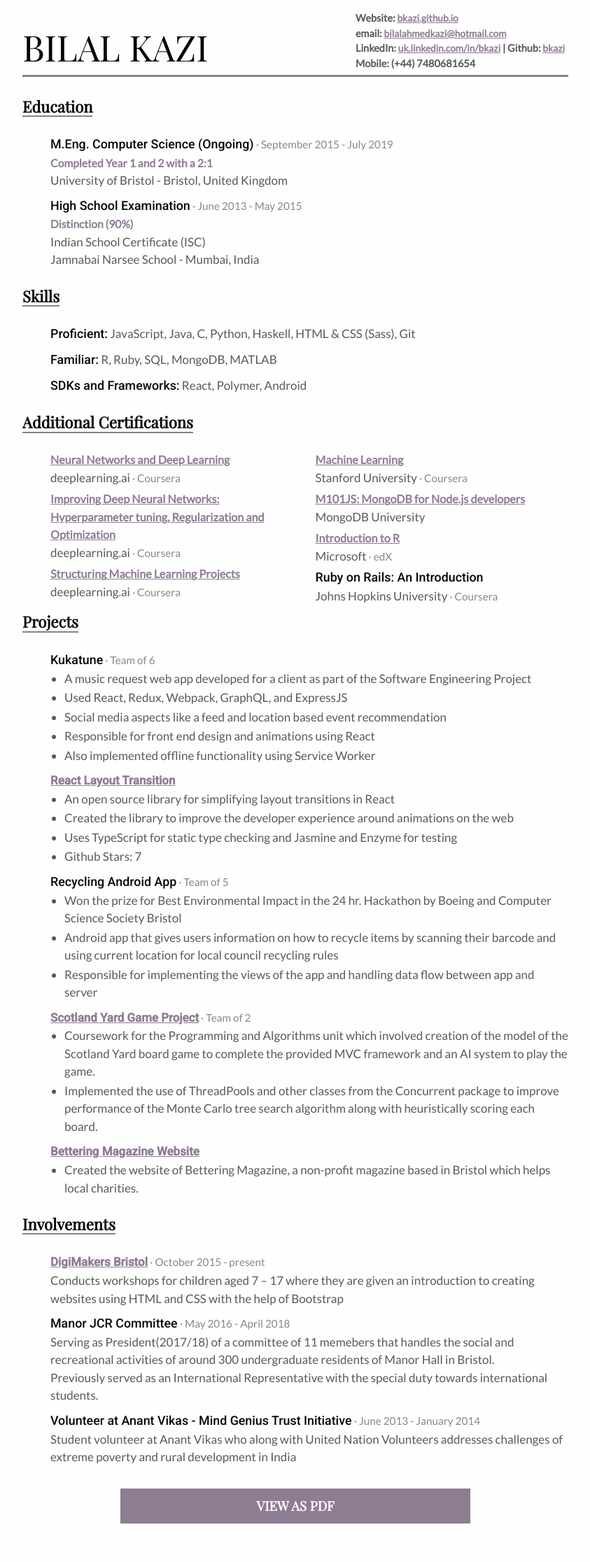
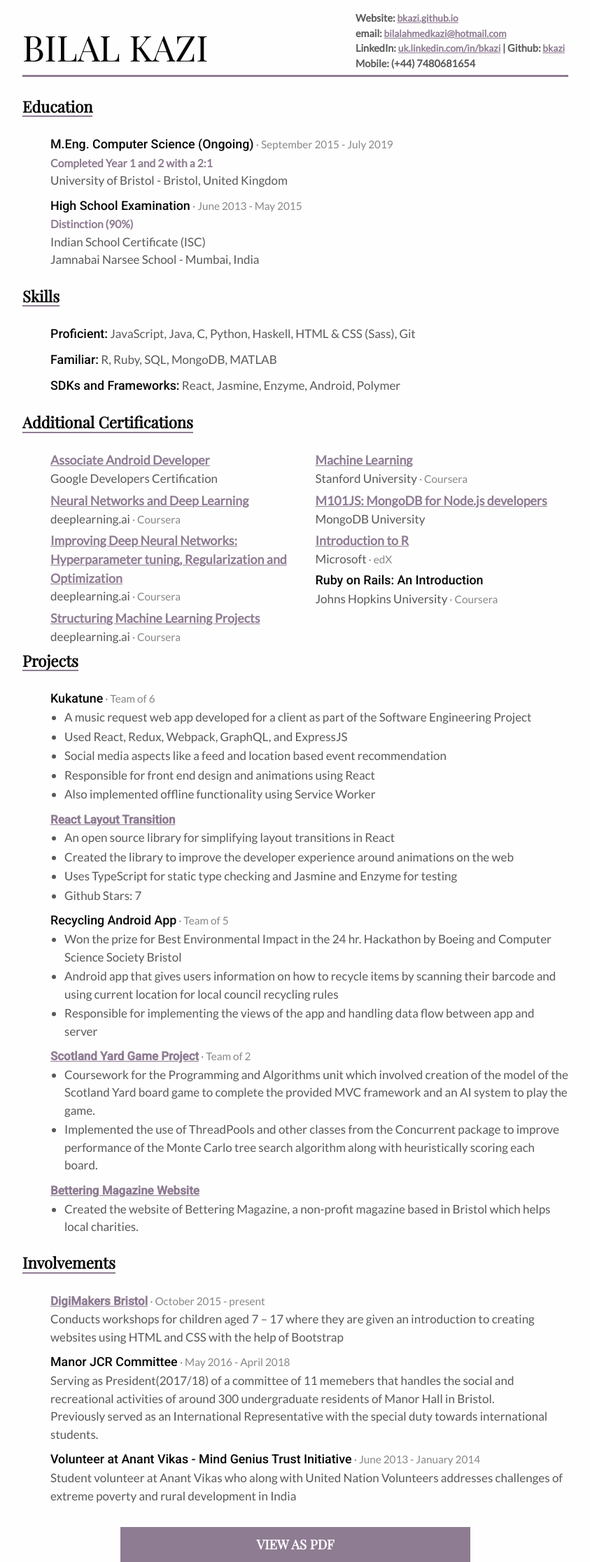
Before and after one commit to bkazi/bkazi.github.io, a Jekyll site: the page built from resume/index.html, in a window 1280 px wide. Shown: the whole page at 70% size, without its empty margins (218-1061 px from the left). Built offline with Jekyll 4.4.1, drawn with Linux system fonts in a browser that asks for light colours; before the commit the page ends 2177 px from its top, so only the background shows below that.

Commit message:
Update with new cert and some style fixes

```diff
--- a/_sass/_resume.scss
+++ b/_sass/_resume.scss
@@ -85,6 +85,10 @@ p {
   margin-top: 1em;
   padding-left: 40px;
 
+  a {
+    font-size: 1.05em;
+  }
+
   p {
     break-inside: avoid;
   }
--- a/resume/index.html
+++ b/resume/index.html
@@ -69,7 +69,7 @@ layout: compress
               <p><strong>Familiar:</strong> R, Ruby, SQL, MongoDB, MATLAB</p>
             </li>
             <li>
-              <p><strong>SDKs and Frameworks:</strong> React, Polymer, Android</p>
+              <p><strong>SDKs and Frameworks:</strong> React, Jasmine, Enzyme, Android, Polymer</p>
             </li>
           </ul>
         </div>
@@ -77,6 +77,7 @@ layout: compress
       <div>
         <h3 class="heading">Additional Certifications</h3>
         <div class="grid">
+            <p><a href="http://bcert.me/skdqwoqb">Associate Android Developer</a><br>Google Developers Certification</p>
             <p><a href="https://www.coursera.org/account/accomplishments/verify/TX4JVSLANP47">Neural Networks and Deep Learning</a><br>deeplearning.ai<span class="secondary"> &middot; Coursera</span></p>
             <p><a href="https://www.coursera.org/account/accomplishments/verify/767GAWNDKEQJ">Improving Deep Neural Networks: Hyperparameter tuning, Regularization and Optimization</a><br>deeplearning.ai<span class="secondary"> &middot; Coursera</span></p>
             <p><a href="https://www.coursera.org/account/accomplishments/verify/7KTASUJ9L45F">Structuring Machine Learning Projects</a><br>deeplearning.ai<span class="secondary"> &middot; Coursera</span></p>
```
